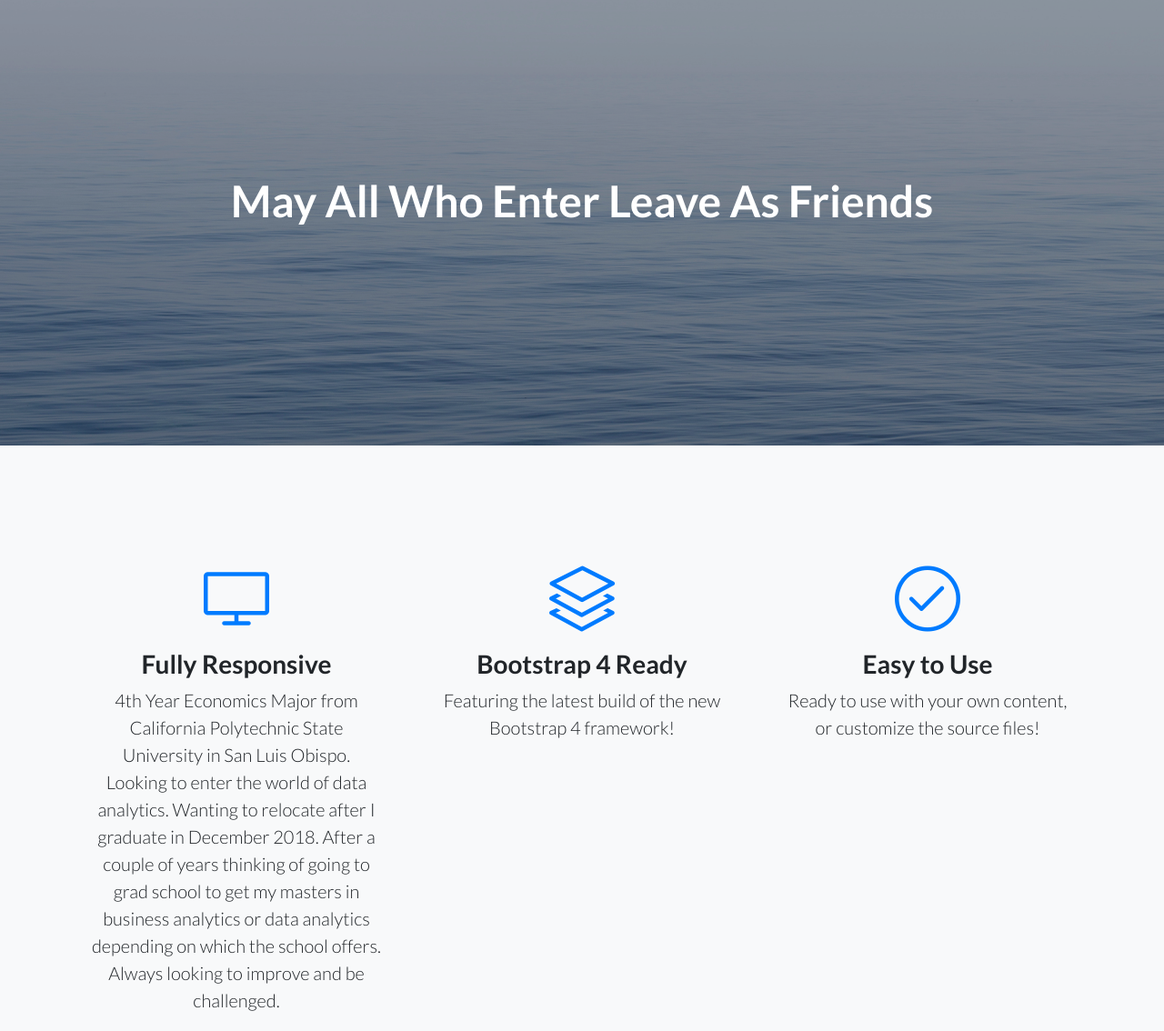
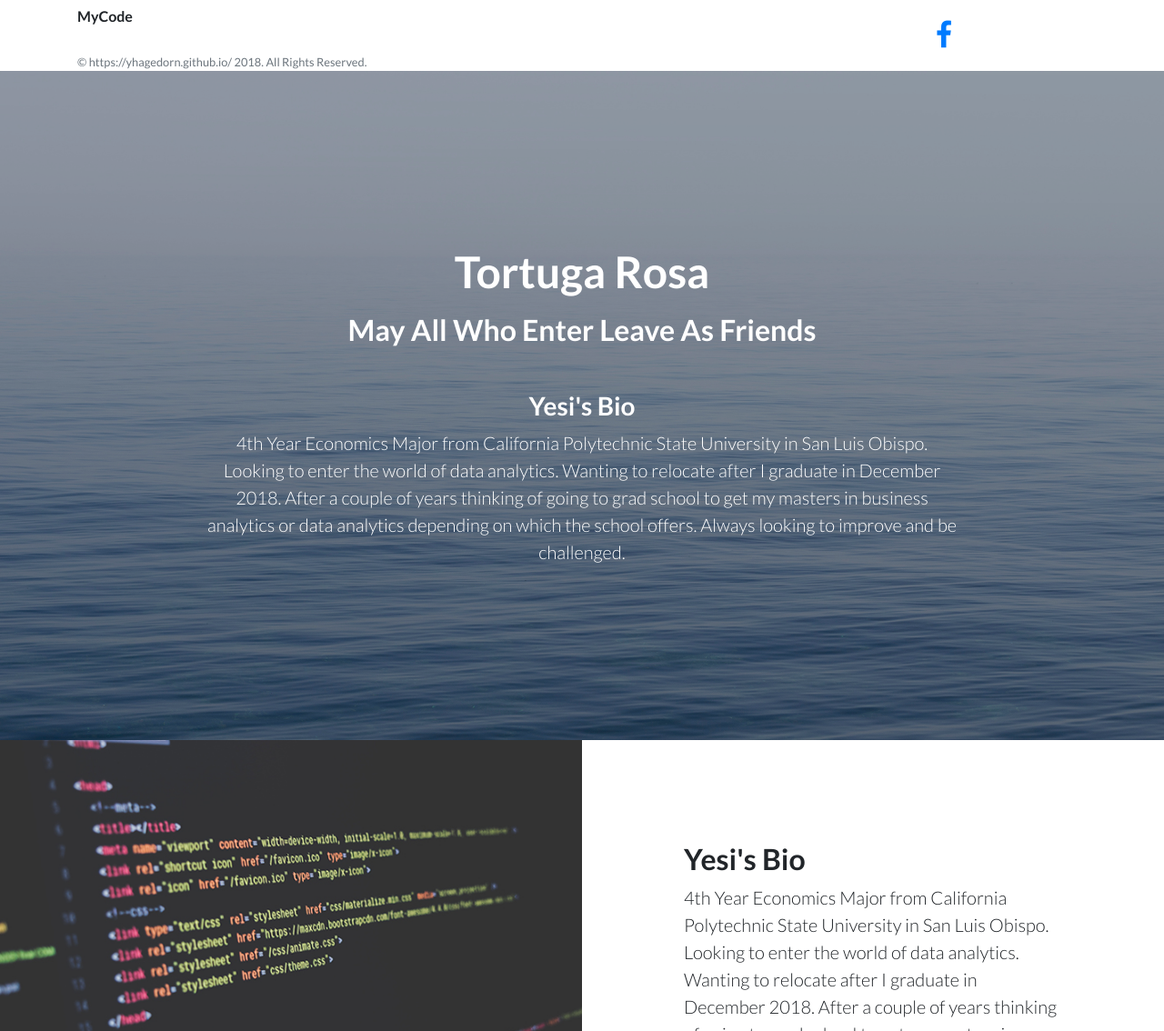
Before and after one commit to yhagedorn/yhagedorn.github.io, a website: page index.html in a window 1280 px wide. Shown: the top 1134 px of the page at 91% size. Drawn offline with Linux system fonts and the light colour scheme.

Commit message:
Updated Index.html
Took out more panels and added hyperlinks.

```diff
--- a/index.html
+++ b/index.html
@@ -24,28 +24,52 @@
   </head>
 
   <body>
+     <!-- header -->
+    <header class="footer light">
+      <div class="container">
+        <div class="row">
+          <div class="col-lg-6 h-100 text-center text-lg-left my-auto">
+            <ul class="list-inline mb-2">
+            </ul>
+            <li class="list-inline-item mr-3">
+              <h6>MyCode</h6>
+                <a href="https://github.com/yhagedorn/MyCode.git">
+                  <img class="Tortoise2.jpg"></i>
+                </a>
+              </li>
+            <p class="text-muted small mb-4 mb-lg-0">&copy; https://yhagedorn.github.io/ 2018. All Rights Reserved.</p>
+          </div>
+          <div class="col-lg-6 h-100 text-center text-lg-right my-auto">
+            <ul class="list-inline mb-0">
+              <li class="list-inline-item mr-3">
+                <a href="https://www.facebook.com/yhagedorn">
+                  <i class="fa fa-facebook fa-2x fa-fw"></i>
+                </a>
+              </li>
+              <li class="list-inline-item mr-3">
+                <a href="https://www.linkedin.com/in/yhagedorn/">
+                  <i class="fa fa-LinkedIn fa-2x fa-fw"></i>
+                </a>
+              </li>
+              <li class="list-inline-item mr-3">
+                <a href="https://www.datacamp.com/profile/yhagedorn/">
+                  <i class="fa fa-DataCamp fa-2x fa-fw"></i>
+                </a>
+              </li>
+            </ul>
+          </div>
+        </div>
+      </div>
+    </footer>
     <!-- Masthead -->
     <header class="masthead text-white text-center">
       <div class="overlay"></div>
       <div class="container">
         <div class="row">
           <div class="col-xl-9 mx-auto">
-            <h1 class="mb-5">May All Who Enter Leave As Friends</h1>
-          </div>
-        </div>
-      </div>
-    </header>
-
-    <!-- Icons Grid -->
-    <section class="features-icons bg-light text-center">
-      <div class="container">
-        <div class="row">
-          <div class="col-lg-4">
-            <div class="features-icons-item mx-auto mb-5 mb-lg-0 mb-lg-3">
-              <div class="features-icons-icon d-flex">
-                <i class="icon-screen-desktop m-auto text-primary"></i>
-              </div>
-              <h3>Fully Responsive</h3>
+            <h1 class ="mb-3">Tortuga Rosa</h1>
+            <h2 class="mb-5">May All Who Enter Leave As Friends</h2>
+            <h3>Yesi's Bio</h3>
             <p class="lead mb-0">4th Year Economics Major from California Polytechnic State University
                 in San Luis Obispo. Looking to enter the world of data analytics. Wanting to relocate after
                 I graduate in December 2018. After a couple of years thinking of going to grad school to get my masters in
@@ -53,39 +77,12 @@
                 improve and be challenged.</p>
           </div>
         </div>
-          <div class="col-lg-4">
-            <div class="features-icons-item mx-auto mb-5 mb-lg-0 mb-lg-3">
-              <div class="features-icons-icon d-flex">
-                <i class="icon-layers m-auto text-primary"></i>
       </div>
-              <h3>Bootstrap 4 Ready</h3>
-              <p class="lead mb-0">Featuring the latest build of the new Bootstrap 4 framework!</p>
-            </div>
-          </div>
-          <div class="col-lg-4">
-            <div class="features-icons-item mx-auto mb-0 mb-lg-3">
-              <div class="features-icons-icon d-flex">
-                <i class="icon-check m-auto text-primary"></i>
-              </div>
-              <h3>Easy to Use</h3>
-              <p class="lead mb-0">Ready to use with your own content, or customize the source files!</p>
-            </div>
-          </div>
-        </div>
-      </div>
-    </section>
+    </header>
 
     <!-- Image Showcases -->
     <section class="showcase">
       <div class="container-fluid p-0">
-        <div class="row no-gutters">
-
-          <div class="col-lg-6 order-lg-2 text-white showcase-img" style="background-image: url('img/bg-showcase-1.jpg');"></div>
-          <div class="col-lg-6 order-lg-1 my-auto showcase-text">
-            <h2>Fully Responsive Design</h2>
-            <p class="lead mb-0">When you use a theme created by Start Bootstrap, you know that the theme will look great on any device, whether it's a phone, tablet, or desktop the page will behave responsively!</p>
-          </div>
-        </div>
         <div class="row no-gutters">
           <div class="col-lg-6 text-white showcase-img" style="background-image: url('img/bg-showcase-2.jpg');"></div>
            <div class="col-lg-6 my-auto showcase-text">
@@ -95,6 +92,8 @@
                 I graduate in December 2018. After a couple of years thinking of going to grad school to get my masters in
                 business analytics or data analytics depending on which the school offers. Always looking to
                 improve and be challenged.</p>
+            </div>
+          </div>
         </div>
       </div>
     </section>
```
Lines whose indentation alone changed are shown as unchanged.
